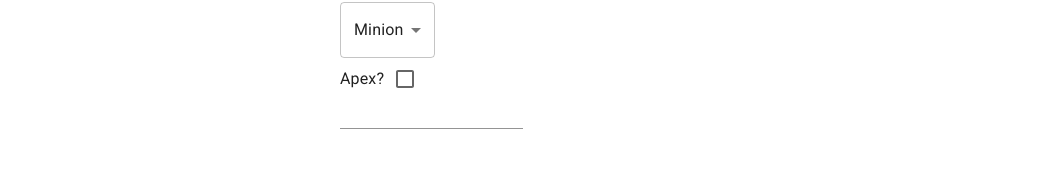
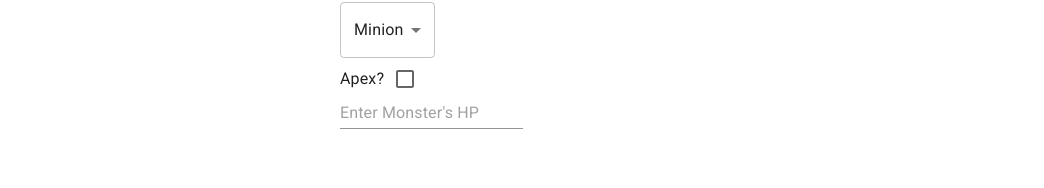
Before and after one commit to DanShink/monsterstatblockgen, a React (Vite) app: page / in a window 1280 px wide. Shown: the part 261-449 px from the top of the page, without its empty margins (0-1044 px from the left). Built offline with nearby package versions, Linux system fonts and the light colour scheme.

Commit message:
Added placeholder text in HP field

```diff
--- a/src/MonsterStatblockGen/MonsterStatblockTabs/Basics.jsx
+++ b/src/MonsterStatblockGen/MonsterStatblockTabs/Basics.jsx
@@ -187,6 +187,7 @@ export default function Basics() {
       <Input
         value={hp}
         size="small"
+        placeholder="Enter Monster's HP"
         onChange={(e) => setHP(e.target.value)}
         inputProps={{
           step: 1,
```
Lines whose indentation alone changed are shown as unchanged.
